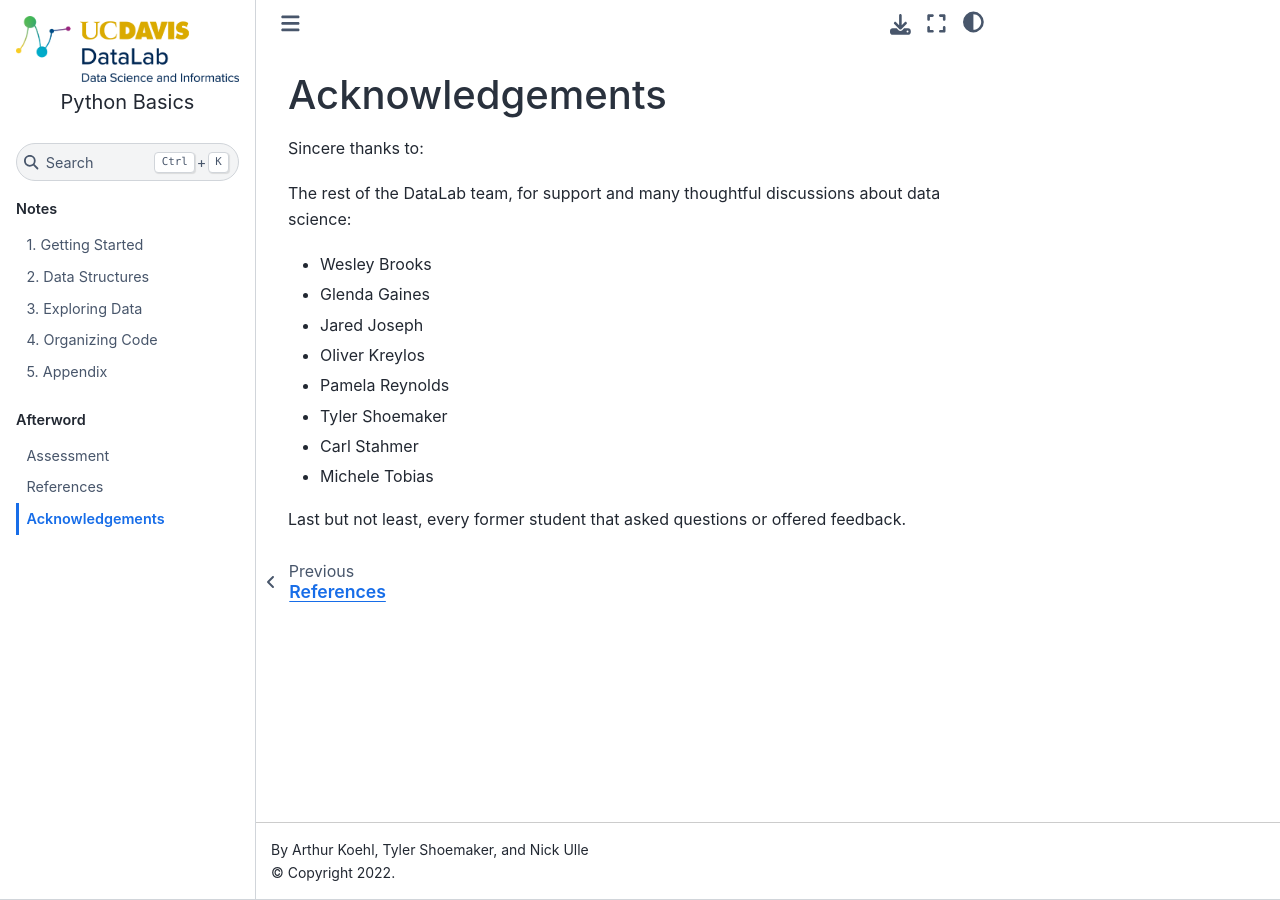
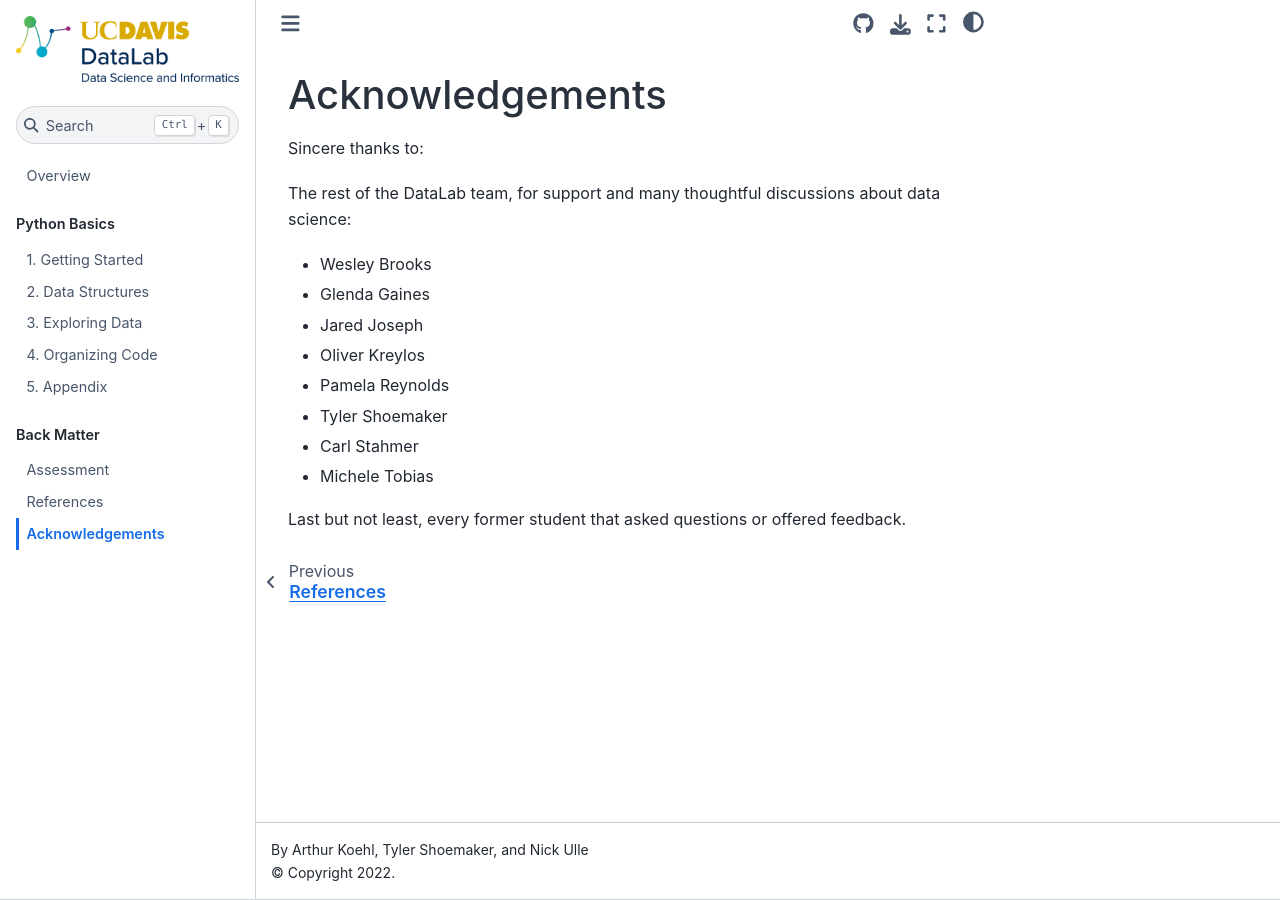
Before and after one commit to ucdavisdatalab/workshop_python_basics, a Jupyter Book: the page built from chapters/acknowledgements.md, in a window 1280 px wide. Built offline with Jupyter Book 1.0.4 settings and Sphinx 7.4.7 and the Sphinx Book theme 1.1.4, drawn with Linux system fonts in a browser that asks for light colours.

Commit message:
Use section title as book title.

```diff
--- a/_config.yml
+++ b/_config.yml
@@ -29,8 +29,8 @@
 
 # Temporary workaround for title not showing in left navbar due to:
 # <https://github.com/jupyter-book/jupyter-book/issues/2013>
-sphinx:
-  config:
-    html_theme_options:
-      logo:
-        text: "Python Basics"
+# sphinx:
+#   config:
+#     html_theme_options:
+#       logo:
+#         text: "Python Basics"
--- a/_toc.yml
+++ b/_toc.yml
@@ -1,7 +1,7 @@
 format: jb-book
 root: chapters/index
 parts:
-  - caption: Notes
+  - caption: Python Basics
     numbered: true
     chapters:
       - file: chapters/01_python-basics
@@ -9,7 +9,7 @@
       - file: chapters/03_exploring-data
       - file: chapters/04_organizing-code
       - file: chapters/05_appendix
-  - caption: Afterword
+  - caption: Back Matter
     chapters:
       - file: chapters/assessment
       - file: chapters/references
```
